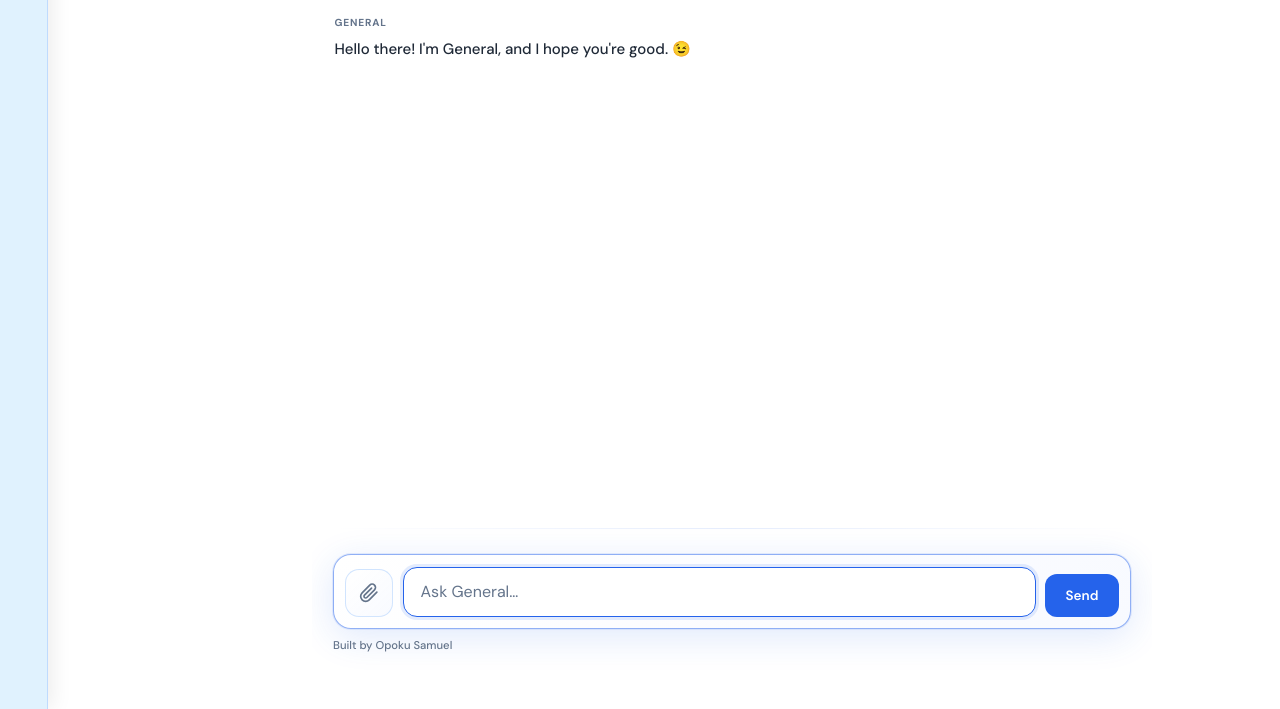
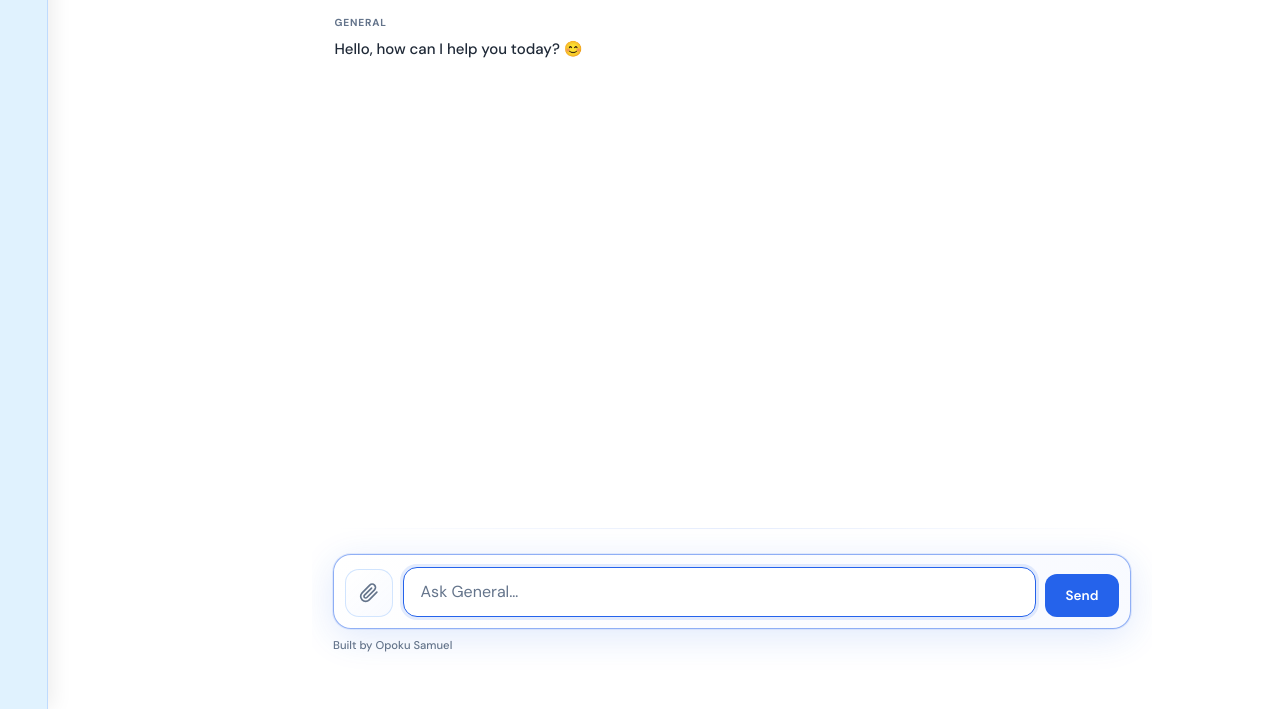
Before and after one commit to Samuelsen1/General-AI, a website: page index.html in a window 1280 px wide. Shown: the part 91-800 px from the top of the page. Drawn offline with Linux system fonts and the light colour scheme.

Commit message:
Restore greeting: Hello, how can I help you today? 😊

```diff
--- a/index.html
+++ b/index.html
@@ -248,7 +248,7 @@
           askAnything: "Ask General…",
           send: "Send",
           attachFile: "Attach image or PDF",
-          greeting: "Hello there! I'm General, and I hope you're good. 😉",
+          greeting: "Hello, how can I help you today? 😊",
           you: "You",
           general: "General",
           searching: "Searching…",
```
